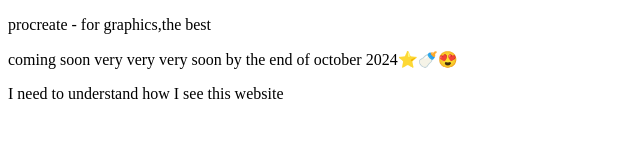
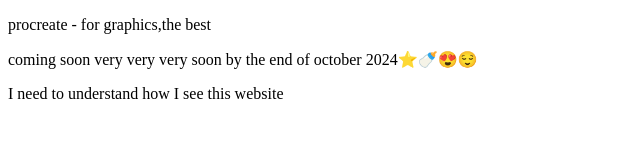
Before and after one commit to EleonoraR/musicTheory, a plain HTML site: page index.html in a window 1280 px wide. Shown: the full height of the page, 0-640 px from the left. Drawn offline with Linux system fonts and the light colour scheme.

Commit message:
Update index.html

```diff
--- a/index.html
+++ b/index.html
@@ -8,7 +8,7 @@
 <body>
 	<container>
         <p>procreate - for graphics,the best</p>
-        <p> coming soon very very very soon by the end of october 2024⭐️🍼😍<p>
+        <p> coming soon very very very soon by the end of october 2024⭐️🍼😍😌<p>
 
 		<div> I need to understand  how I see this website</div>
 	</container>
```
